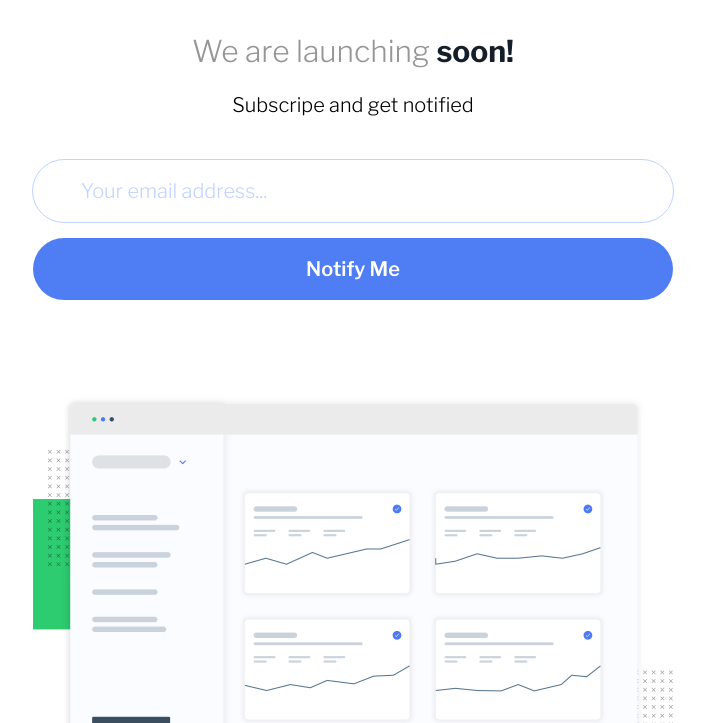
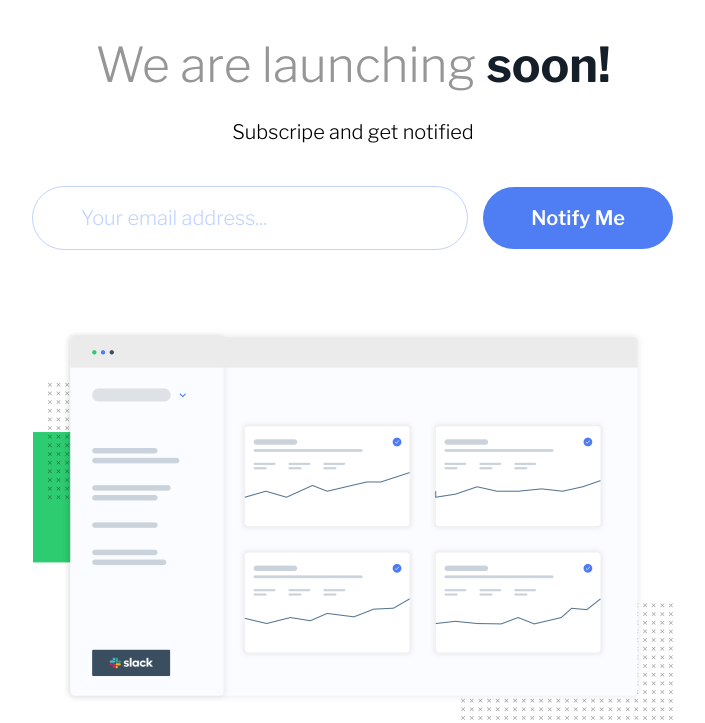
Before and after one commit to approved4me/FM-ping-coming-soon-page, a plain HTML site: page index.html in a window 1280 px wide. Shown: the part 77-800 px from the top of the page, without its empty margins (287-992 px from the left). Drawn offline with nearby package versions, Linux system fonts and the light colour scheme.

Commit message:
desktop design ready

```diff
--- a/style.css
+++ b/style.css
@@ -84,7 +84,8 @@ h1 span {
 
 .email {
   border-radius: 100vw;
-  padding: 1rem 3rem;
+  padding-block: 1rem;
+  padding-inline: 3rem;
   outline: 1px solid var(--secondary-pale_blue);
   border: none;
 }
@@ -112,6 +113,10 @@ h1 span {
   margin-block: 3rem;
 }
 
+.social {
+  margin-block: 2rem;
+}
+
 .social ul {
   display: flex;
   list-style-type: none;
@@ -124,13 +129,13 @@ h1 span {
   width: 1rem;
   height: 1rem;
   padding: 1.3rem;
-  outline: 2px solid rgba(24, 23, 23, 0.1 );
+  outline: 2px solid rgba(24, 23, 23, 0.1);
   border-radius: 50%;
   display: flex;
   align-items: center;
   justify-content: center;
   color: var(--primary-blue);
-  transition: 0.250s linear;
+  transition: 0.3s linear;
   font-size: 1.5rem;
 }
 
@@ -158,4 +163,31 @@ h1 span {
 
 /* MEDIA QUERY */
 
-@media only screen and (min-width: 60rem) {}
+@media only screen and (min-width: 60rem) {
+
+  .form {
+    flex-direction: row;
+    }
+
+    .email {
+      flex: 1;
+    }
+
+    .submit {
+      padding: 1rem 3rem;
+      margin-left: 1rem;
+      margin-block: 0;
+      transition: 0.3s linear;
+    }
+
+    .submit:hover {
+      background-color: hsl(223, 85%, 75%);
+    }
+
+    h1 {
+      font-size: 3rem;
+
+    }
+
+
+  }
```
